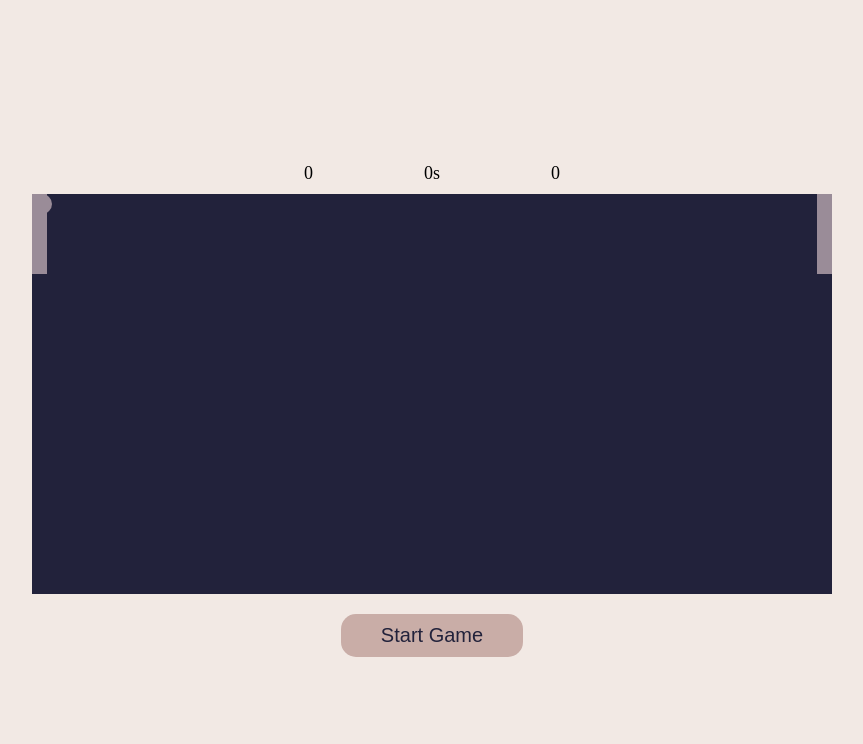
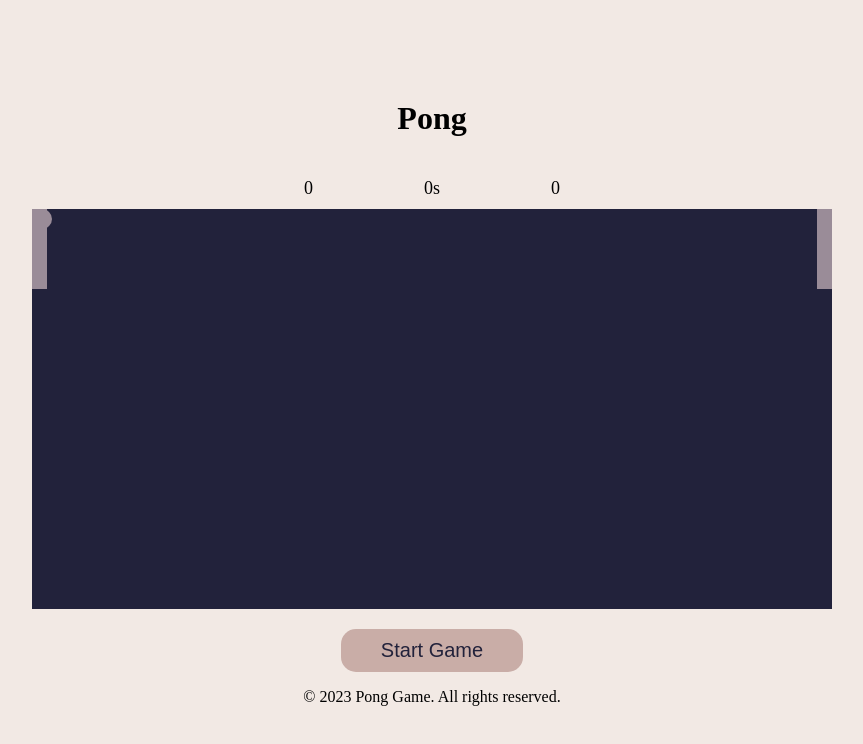
Before and after one commit to KittyDig/portfolio_2, a plain HTML site: page index.html in a window 1280 px wide. Shown: the whole page, without its empty margins (208-1071 px from the left). Drawn offline with Linux system fonts and the light colour scheme.

Commit message:
Added header and footer

```diff
--- a/index.html
+++ b/index.html
@@ -8,6 +8,9 @@
     <title>Pong Game</title>
   </head>
   <body>
+    <header>
+      <h1>Pong</h1>
+    </header>
     <div id="score-container">
       <div id="player1-score">0</div>
       <div id="timer">0s</div>
@@ -27,6 +30,9 @@
 </div>
 
     <button id="startButton">Start Game</button>
+    <footer>
+      <p>&copy; 2023 Pong Game. All rights reserved.</p>
+    </footer>
     <script src="script.js"></script>
   </body>
 </html>
```
Also changed, not shown: 1 other file.
